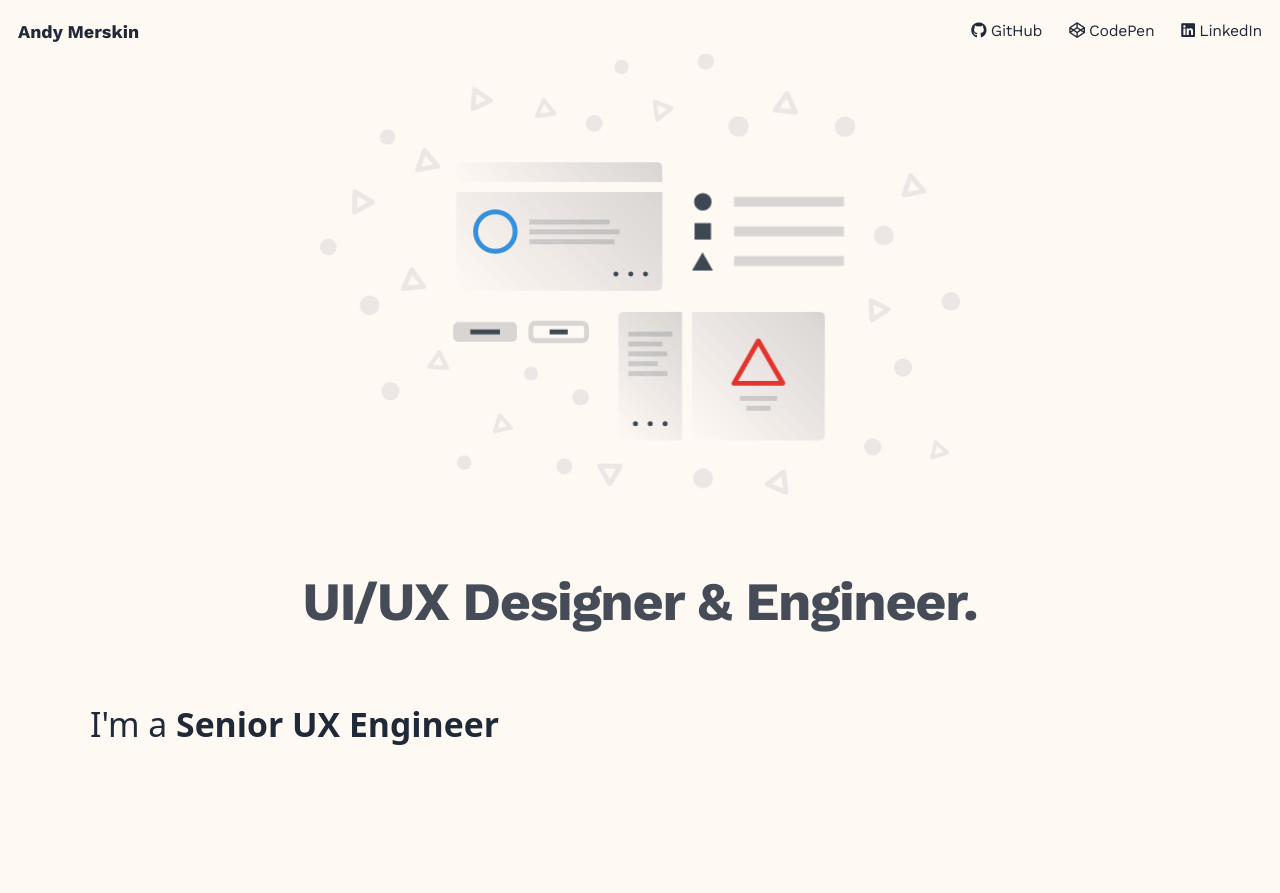
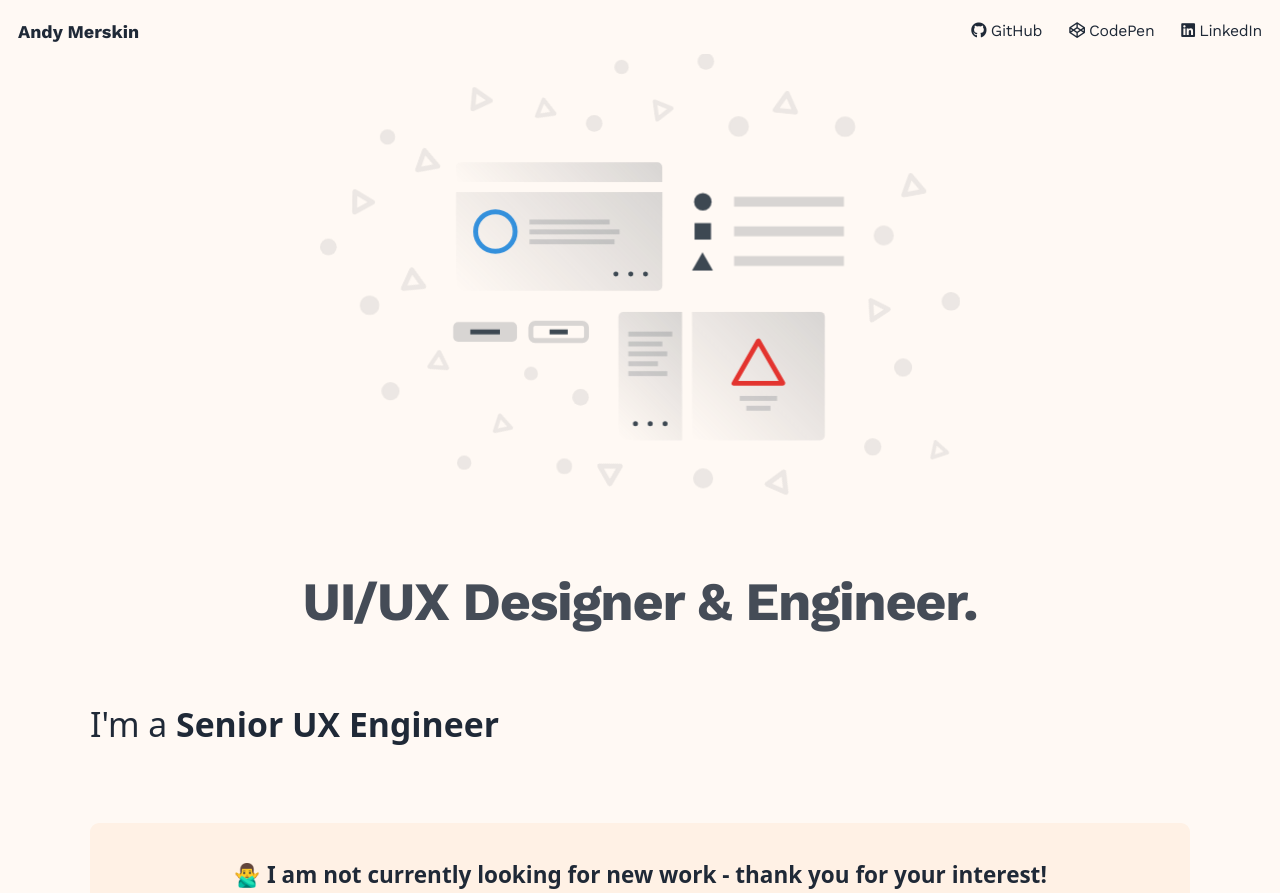
Before and after one commit to andymerskin/personal-site, a Vue app: page / in a window 1280 px wide. Shown: the top 893 px of the page. Built offline with nearby package versions, Linux system fonts and the light colour scheme.

Commit message:
Landing: add non LFW message

```diff
--- a/src/views/Landing.vue
+++ b/src/views/Landing.vue
@@ -20,10 +20,14 @@
           I'm a
           <span class="font-bold">{{ currentWorkplace.title }}</span>
         </h2>
-        <h3 v-if="lookingForWork"
-        class="landing-job bg-white text-base md:text-xl font-sans font-bold text-center leading-normal px-4 py-4 md:py-8 mt-12 md:mt-16">
-          Do you need a senior-level UX/UI/Front-end Engineer?
-          <contact-info class="mt-4 md:mt-8" />
+        <h3
+          class="landing-job bg-white text-base md:text-xl font-sans font-bold text-center leading-normal px-4 py-4 md:py-8 mt-12 md:mt-16"
+        >
+          <div v-if="lookingForWork">
+            Do you need a senior-level UX/UI/Front-end Engineer?
+            <contact-info class="mt-4 md:mt-8" />
+          </div>
+          <div v-else>🙅‍♂️ I am not currently looking for new work - thank you for your interest!</div>
         </h3>
       </div>
       <div id="work" class="w-full px-4 mt-12 md:mt-24">
```
